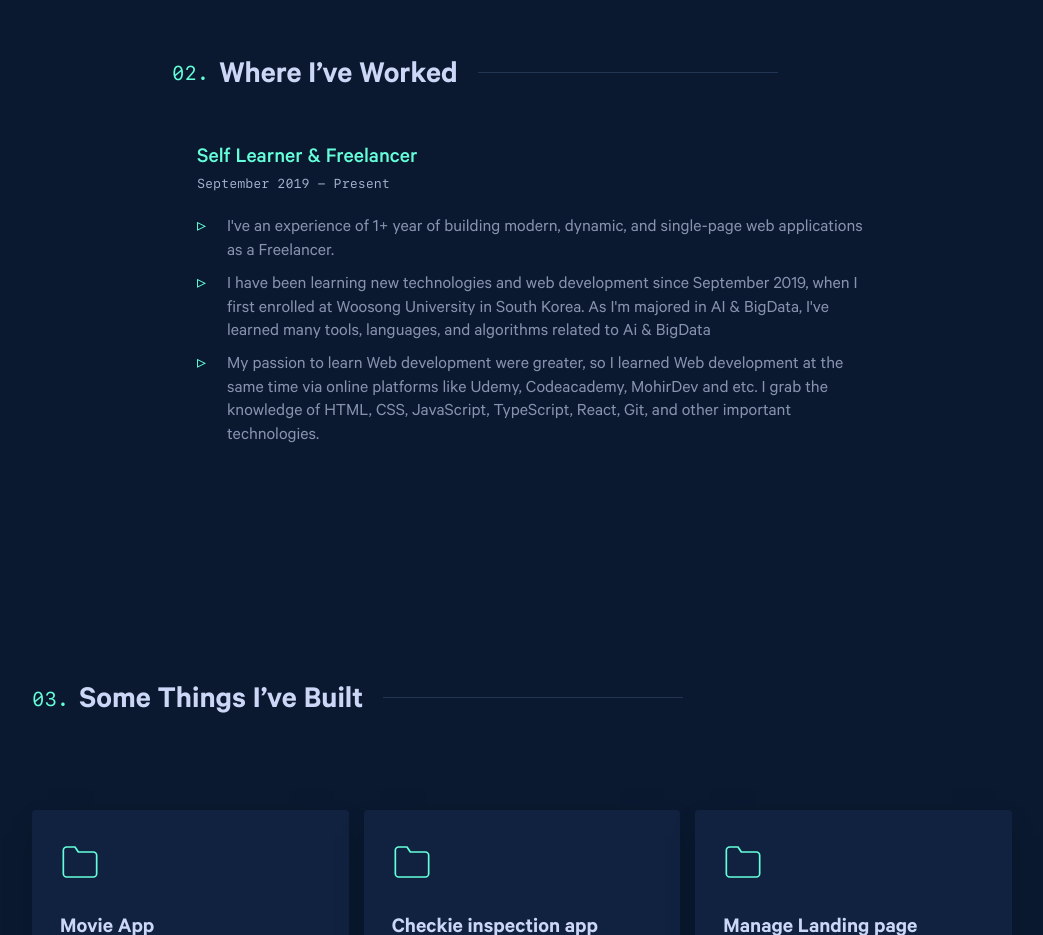
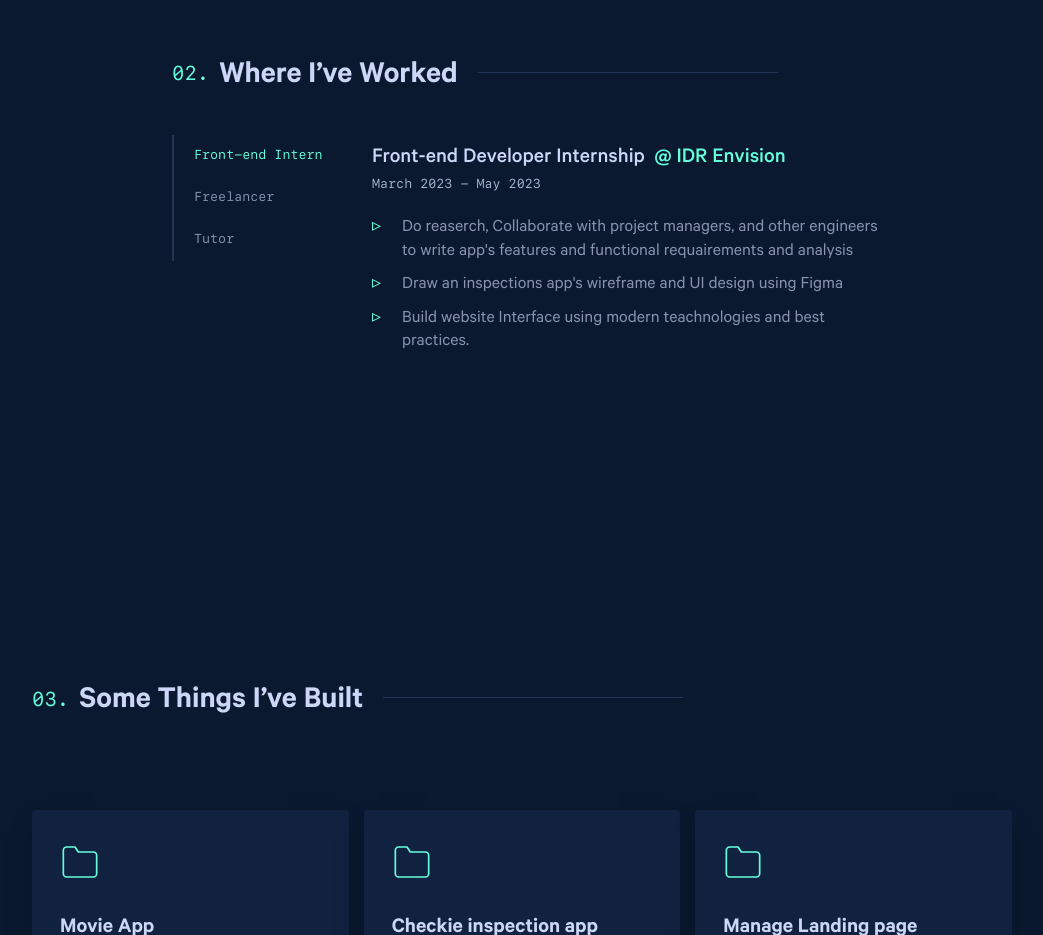
Before and after one commit to usmonkul/react-portfolio, a React (Create React App) app: page / in a window 1280 px wide. Shown: the part 1720-2655 px from the top of the page, without its empty margins (118-1161 px from the left). Built offline with nearby package versions, Linux system fonts and the light colour scheme; some icons are missing.

Commit message:
update jobs and experience

```diff
--- a/src/components/education/jobs.component.jsx
+++ b/src/components/education/jobs.component.jsx
@@ -1,39 +1,27 @@
-import React from "react";
+import React, { useState } from "react";
 import styled from "styled-components";
+import { experience } from "../../data/config";
 
 const Jobs = () => {
+  const [activeTab, setActiveTab] = useState("intern");
   return (
     <StyledJobsSection id="jobs">
       <h2 className="numbered-heading">Where I’ve Worked</h2>
       <div className="inner">
-        <StyledTabPanels>
-          <StyledTabPanel>
-            <h3>Self Learner & Freelancer</h3>
-            <p className="range"> September 2019 - Present</p>
-            <div>
-              <ul>
-                <li>
-                  I've an experience of 1+ year of building modern, dynamic, and
-                  single-page web applications as a Freelancer.
-                </li>
-                <li>
-                  I have been learning new technologies and web development
-                  since September 2019, when I first enrolled at Woosong
-                  University in South Korea. As I'm majored in AI & BigData,
-                  I've learned many tools, languages, and algorithms related to
-                  Ai & BigData
-                </li>
-                <li>
-                  My passion to learn Web development were greater, so I learned
-                  Web development at the same time via online platforms like
-                  Udemy, Codeacademy, MohirDev and etc. I grab the knowledge of
-                  HTML, CSS, JavaScript, TypeScript, React, Git, and other
-                  important technologies.
-                </li>
-              </ul>
-            </div>
-          </StyledTabPanel>
-        </StyledTabPanels>
+        <StyledTabList>
+          <StyledBottons isActive={true} onClick={() => setActiveTab("intern")}>
+            Front-end Intern
+          </StyledBottons>
+          <StyledBottons onClick={() => setActiveTab("freelance")}>
+            Freelancer
+          </StyledBottons>
+          <StyledBottons onClick={() => setActiveTab("tutor")}>
+            Tutor
+          </StyledBottons>
+        </StyledTabList>
+        {activeTab === "intern" && <JobInfo data={experience.intern} />}
+        {activeTab === "freelance" && <JobInfo data={experience.freelance} />}
+        {activeTab === "tutor" && <JobInfo data={experience.tutor} />}
       </div>
     </StyledJobsSection>
   );
@@ -41,10 +29,35 @@ const Jobs = () => {
 
 export default Jobs;
 
+export const JobInfo = ({ data }) => {
+  return (
+    <StyledTabPanels>
+      <StyledTabPanel>
+        <h3>
+          <span>{data.title}</span>
+          <span className="company">
+            &nbsp;@&nbsp;
+            <span className="inline-link">{data.company}</span>
+          </span>
+        </h3>
+        <p className="range">{data.date}</p>
+        <div>
+          <ul>
+            {data.description.map((item, index) => {
+              return <li key={index}>{item}</li>;
+            })}
+          </ul>
+        </div>
+      </StyledTabPanel>
+    </StyledTabPanels>
+  );
+};
+
 const StyledJobsSection = styled.section`
   max-width: 700px;
   .inner {
-    display: flex;
+    display: grid;
+    grid-template-columns: 1fr 3fr;
     @media (max-width: 600px) {
       display: block;
     }
@@ -55,6 +68,54 @@ const StyledJobsSection = styled.section`
   }
 `;
 
+const StyledTabList = styled.div`
+  display: flex;
+  flex-direction: column;
+  @media (max-width: 600px) {
+    flex-direction: row;
+    overflow-x: auto;
+    width: calc(100% + 100px);
+    padding-left: 50px;
+    margin-left: -50px;
+    margin-bottom: 30px;
+  }
+  @media (max-width: 480px) {
+    width: calc(100% + 50px);
+    padding-left: 25px;
+    margin-left: -25px;
+  }
+`;
+const StyledBottons = styled.button`
+  display: flex;
+  align-items: center;
+  width: 100%;
+  height: var(--tab-height);
+  padding: 0 20px 2px;
+  border-left: 2px solid var(--lightest-navy);
+  background-color: transparent;
+  color: ${({ isActive }) => (isActive ? "var(--green)" : "var(--slate)")};
+  font-family: var(--font-mono);
+  font-size: var(--fz-xs);
+  text-align: left;
+  white-space: nowrap;
+
+  @media (max-width: 768px) {
+    justify-content: center;
+    padding: 0 15px 2px;
+  }
+  @media (max-width: 600px) {
+    padding: 0 15px;
+    border-left: 0;
+    border-bottom: 2px solid var(--lightest-navy);
+    text-align: center;
+  }
+
+  &:hover,
+  &:focus {
+    background-color: var(--light-navy);
+    color: var(--green);
+  }
+`;
 const StyledTabPanels = styled.div`
   position: relative;
   width: 100%;
@@ -91,7 +152,9 @@ const StyledTabPanel = styled.div`
     font-weight: 500;
     line-height: 1.3;
 
-    color: var(--green);
+    .company {
+      color: var(--green);
+    }
   }
   .range {
     margin-bottom: 25px;
```
